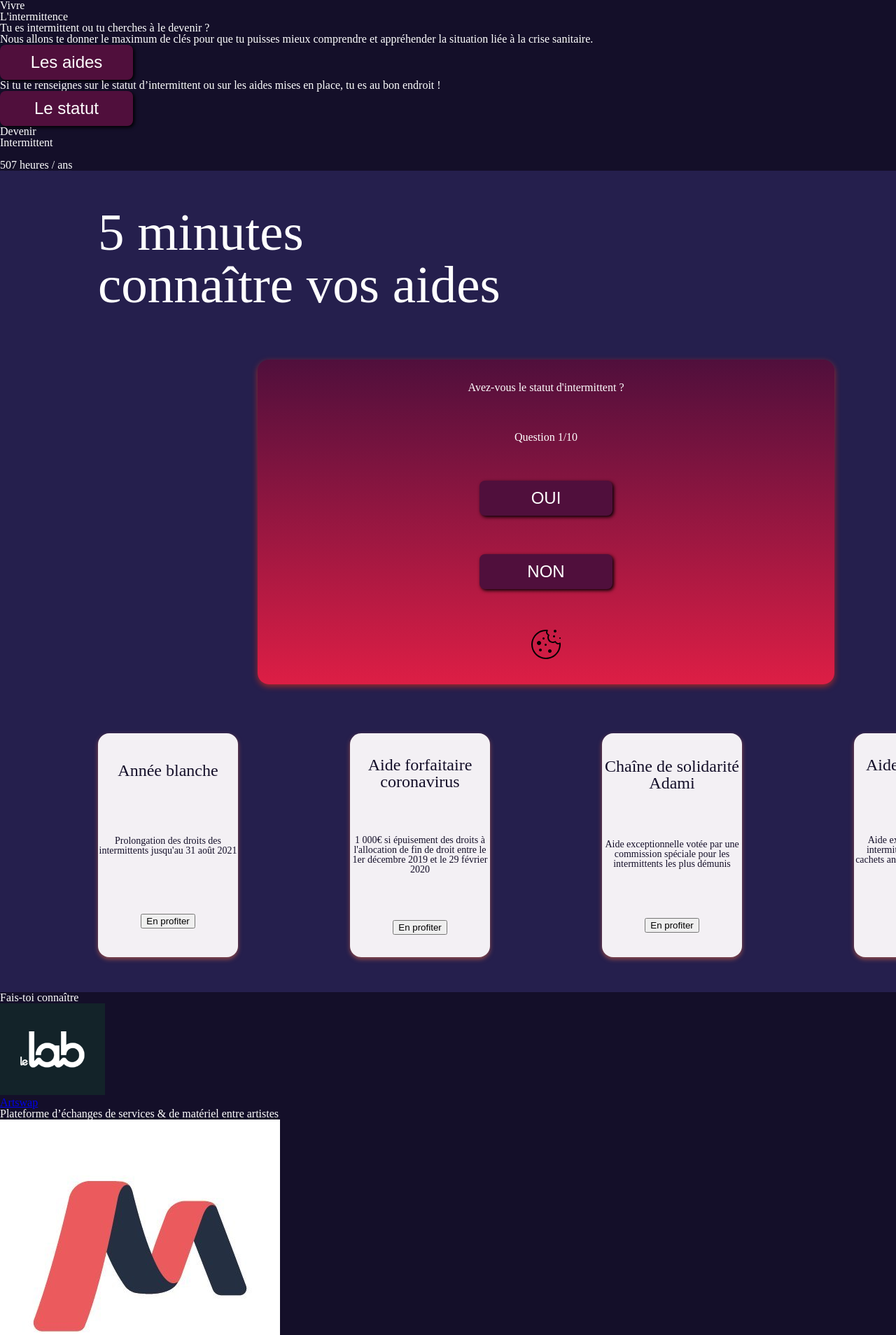
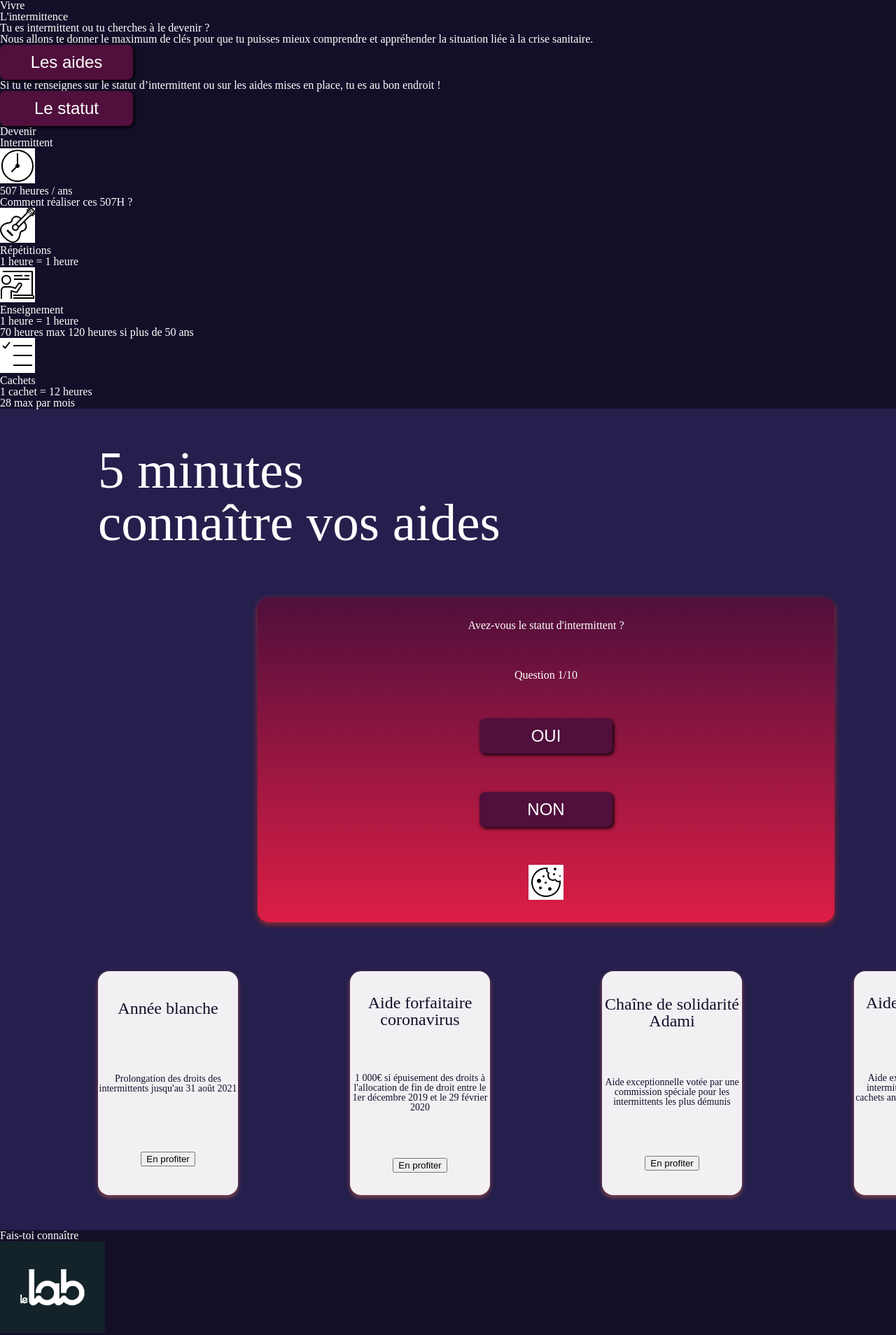
Before and after one commit to MisterAzix/vivre-intermittence, a Jekyll site: the page built from index.md, in a window 1280 px wide. Shown: the top 1908 px of the page at 70% size. Built offline with Jekyll 4.4.1, drawn with Linux system fonts in a browser that asks for light colours.

Commit message:
stautupdate

```diff
--- a/_includes/pages/sections/status.html
+++ b/_includes/pages/sections/status.html
@@ -1,23 +1,39 @@
 <section class="status">
 
-    <h1>
+    <h2>
         Devenir <br>
         <span> Intermittent</span>
-    </h1>
+    </h2>
 
     <div>
-        <img src="">
-        <h1>
+        <img src="assets/img/icon/icon_clock.svg" alt="horloge">
+        <h3>
             507 heures / ans
-        </h1>
+        </h3>
     </div>
     <div>
-        <div>
 
-        </div>
-        <div>
-
-        </div>
+    </div>
+    <h3>
+        Comment réaliser ces 507H ?
+    </h3>
+    <div>
+        <img src="assets/img/icon/icon_guitar.svg" alt="guitar">
+        <h4>Répétitions</h4>
+        <p>1 heure = 1 heure </p>
+    </div>
+    <div>
+        <img src="assets/img/icon/icon_teacher.svg" alt="teacher">
+        <h4>Enseignement</h4>
+        <p>1 heure = 1 heure </p>
+        <p>70 heures max
+            120 heures si plus de 50 ans</p>
+    </div>
+    <div>
+        <img src="assets/img/icon/icon_tasklist.svg" alt="tasklist">
+        <h4>Cachets</h4>
+        <p>1 cachet = 12 heures </p>
+        <p>28 max par mois</p>
     </div>
 
 </section>
--- a/_sass/sections/status.scss
+++ b/_sass/sections/status.scss
@@ -0,0 +1,4 @@
+img {
+    color: white;
+    background-color: white;
+}
```
